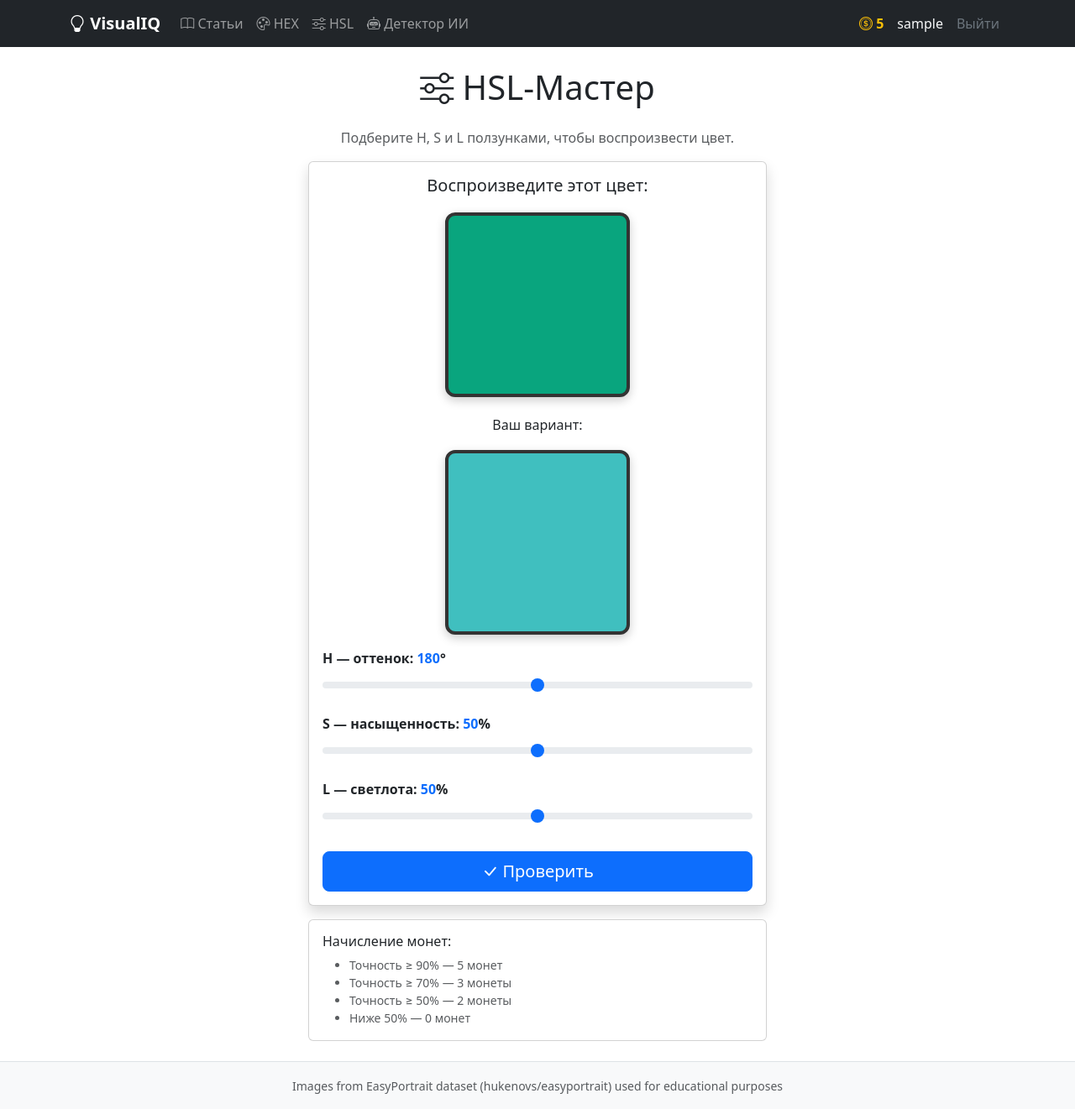
After one commit to TaMaVka/django_study, a Django app: page /play/hsl/ in a window 1280 px wide. The commit adds this page. Shown: the whole page at 84% size. Run offline with Django 5.2, Linux system fonts and the light colour scheme; the visitor is signed in with stand-in values (Sample User, id 1); data comes from the database, SQL or seed files in the repository.

Commit message:
add: ai detector, hsl game, author rewards and quadratic scoring

```diff
--- a/core/forms.py
+++ b/core/forms.py
@@ -1,7 +1,9 @@
 """Forms with validation for VisualIQ application."""
 
 import re
+
 from django import forms
+
 from .models import TheoryItem
 
 
@@ -40,8 +42,8 @@ class TheorySubmitForm(forms.ModelForm):
         content = self.cleaned_data.get('content', '')
         if len(content) < 50:
             raise forms.ValidationError(
-                'Статья слишком короткая для образовательного материала. '
-                'Добавьте больше деталей (минимум 50 символов).'
+                'Статья слишком короткая для образовательного '
+                'материала. Минимум 50 символов.'
             )
         return content
 
@@ -65,6 +67,25 @@ class HexAnswerForm(forms.Form):
         if not re.match(pattern, value):
             raise forms.ValidationError(
                 'Неверный формат. Ожидается код вида #RRGGBB, '
-                'состоящий из символа # и 6 букв A-F или цифр 0-9.'
+                'состоящий из # и 6 символов A-F / 0-9.'
             )
         return value.upper()
+
+
+class AIAnswerForm(forms.Form):
+    """Form for selecting which image is AI-generated."""
+
+    CHOICES = [('A', 'Изображение A'), ('B', 'Изображение B')]
+    answer = forms.ChoiceField(
+        choices=CHOICES,
+        widget=forms.RadioSelect,
+        label='Какое лицо сгенерировано ИИ?',
+    )
+
+
+class HSLAnswerForm(forms.Form):
+    """Form for submitting HSL color values via sliders."""
+
+    hue = forms.IntegerField(min_value=0, max_value=360)
+    saturation = forms.IntegerField(min_value=0, max_value=100)
+    lightness = forms.IntegerField(min_value=0, max_value=100)
--- /dev/null
+++ b/core/templates/core/hsl_game.html
@@ -0,0 +1,147 @@
+{% extends 'base.html' %}
+
+{% block title %}HSL-Мастер — VisualIQ{% endblock %}
+
+{% block content %}
+<div class="row justify-content-center">
+    <div class="col-md-8 col-lg-6">
+        <h1 class="text-center mb-4">
+            <i class="bi bi-sliders"></i> HSL-Мастер
+        </h1>
+        <p class="text-center text-muted">
+            Подберите H, S и L ползунками, чтобы воспроизвести цвет.
+        </p>
+
+        {% if result %}
+        <div class="card mb-4
+             border-{% if points >= 3 %}success{% elif points >= 2 %}warning{% else %}danger{% endif %}">
+            <div class="card-body text-center">
+                <h4>
+                    {% if points >= 5 %}Идеально!
+                    {% elif points >= 3 %}Хороший глаз!
+                    {% elif points >= 2 %}Неплохо!
+                    {% else %}Попробуйте ещё!{% endif %}
+                </h4>
+                <div class="d-flex justify-content-center
+                            align-items-center gap-4 my-3">
+                    <div>
+                        <div class="result-swatch"
+                             style="background-color:
+                             hsl({{ correct_h }},{{ correct_s }}%,{{ correct_l }}%);">
+                        </div>
+                        <small class="d-block mt-1">
+                            {{ correct_h }}° / {{ correct_s }}%
+                            / {{ correct_l }}%
+                        </small>
+                    </div>
+                    <div>
+                        <div class="result-swatch"
+                             style="background-color:
+                             hsl({{ user_h }},{{ user_s }}%,{{ user_l }}%);">
+                        </div>
+                        <small class="d-block mt-1">
+                            {{ user_h }}° / {{ user_s }}%
+                            / {{ user_l }}%
+                        </small>
+                    </div>
+                </div>
+                <p class="mb-1">
+                    Точность: <strong>{{ accuracy }}%</strong>
+                </p>
+                <p class="text-success fw-bold">
+                    +{{ points }} <i class="bi bi-coin text-warning"></i>
+                </p>
+            </div>
+        </div>
+        {% endif %}
+
+        <div class="card shadow">
+            <div class="card-body">
+                <h5 class="text-center">Воспроизведите этот цвет:</h5>
+                <div class="color-swatch mx-auto"
+                     style="background-color:
+                     hsl({{ h }},{{ s }}%,{{ l }}%);"></div>
+
+                <h6 class="text-center mt-4">Ваш вариант:</h6>
+                <div class="color-swatch mx-auto mb-3"
+                     id="preview"
+                     style="background-color: hsl(180,50%,50%);">
+                </div>
+
+                {% if form.errors %}
+                <div class="alert alert-danger">
+                    {% for field, errors in form.errors.items %}
+                        {% for error in errors %}
+                            <p class="mb-0">{{ error }}</p>
+                        {% endfor %}
+                    {% endfor %}
+                </div>
+                {% endif %}
+
+                <form method="post">
+                    {% csrf_token %}
+                    <div class="mb-3">
+                        <label class="form-label fw-bold">
+                            H — оттенок:
+                            <span id="hv" class="text-primary">180</span>°
+                        </label>
+                        <input type="range" class="form-range"
+                               name="hue" id="hr"
+                               min="0" max="360" value="180"
+                               oninput="upd()">
+                    </div>
+                    <div class="mb-3">
+                        <label class="form-label fw-bold">
+                            S — насыщенность:
+                            <span id="sv" class="text-primary">50</span>%
+                        </label>
+                        <input type="range" class="form-range"
+                               name="saturation" id="sr"
+                               min="0" max="100" value="50"
+                               oninput="upd()">
+                    </div>
+                    <div class="mb-3">
+                        <label class="form-label fw-bold">
+                            L — светлота:
+                            <span id="lv" class="text-primary">50</span>%
+                        </label>
+                        <input type="range" class="form-range"
+                               name="lightness" id="lr"
+                               min="0" max="100" value="50"
+                               oninput="upd()">
+                    </div>
+                    <button type="submit"
+                            class="btn btn-primary btn-lg w-100 mt-2">
+                        <i class="bi bi-check-lg"></i> Проверить
+                    </button>
+                </form>
+            </div>
+        </div>
+
+        <div class="card mt-3">
+            <div class="card-body">
+                <h6>Начисление монет:</h6>
+                <ul class="mb-0 small text-muted">
+                    <li>Точность &ge; 90% &mdash; 5 монет</li>
+                    <li>Точность &ge; 70% &mdash; 3 монеты</li>
+                    <li>Точность &ge; 50% &mdash; 2 монеты</li>
+                    <li>Ниже 50% &mdash; 0 монет</li>
+                </ul>
+            </div>
+        </div>
+    </div>
+</div>
+
+<script>
+function upd(){
+    var h=document.getElementById('hr').value;
+    var s=document.getElementById('sr').value;
+    var l=document.getElementById('lr').value;
+    document.getElementById('hv').textContent=h;
+    document.getElementById('sv').textContent=s;
+    document.getElementById('lv').textContent=l;
+    document.getElementById('preview').style.backgroundColor=
+        'hsl('+h+','+s+'%,'+l+'%)';
+}
+</script>
+{% endblock %}
--- a/core/urls.py
+++ b/core/urls.py
@@ -11,6 +11,8 @@ urlpatterns = [
     path('theory/<int:pk>/', views.theory_detail, name='theory_detail'),
     path('theory/submit/', views.theory_submit, name='theory_submit'),
     path('play/hex/', views.hex_game, name='hex_game'),
+    path('play/hsl/', views.hsl_game, name='hsl_game'),
+    path('play/ai/', views.ai_game, name='ai_game'),
     path(
         'login/',
         auth_views.LoginView.as_view(template_name='core/login.html'),
--- a/core/views.py
+++ b/core/views.py
@@ -9,9 +9,38 @@ from django.contrib.auth.decorators import login_required
 from django.contrib.auth.forms import UserCreationForm
 from django.contrib import messages as django_messages
 
-from .models import UserProfile, TheoryItem, GameSession
-from .forms import TheorySubmitForm, HexAnswerForm
+from .models import UserProfile, TheoryItem, AITask, GameSession
+from .forms import (
+    TheorySubmitForm, HexAnswerForm, AIAnswerForm, HSLAnswerForm
+)
 
+MAX_RGB_DISTANCE = 441.67
+MAX_HSL_DISTANCE = math.sqrt(3)
+
+
+def calculate_game_points(accuracy):
+    """Convert accuracy percentage to coin reward."""
+    if accuracy >= 90:
+        return 5
+    if accuracy >= 70:
+        return 3
+    if accuracy >= 50:
+        return 2
+    return 0
+
+
+def _update_coins(user, points, game_type):
+    """Save coins and create game session record."""
+    profile, _ = UserProfile.objects.get_or_create(user=user)
+    profile.coins += points
+    profile.save()
+    GameSession.objects.create(
+        user=user, game_type=game_type, points_earned=points
+    )
+    return profile
+
+
+# --- Pages ---
 
 def home(request):
     """Display the main dashboard page."""
@@ -55,7 +84,7 @@ def theory_detail(request, pk):
         else:
             django_messages.error(
                 request,
-                'Недостаточно монет! Пройдите тренажеры для заработка.'
+                'Недостаточно монет! Заработайте в тренажерах.'
             )
             return redirect('theory_list')
 
@@ -68,16 +97,17 @@ def theory_detail(request, pk):
 
 @login_required
 def theory_submit(request):
-    """Handle article submission."""
+    """Handle article submission with author tracking."""
     if request.method == 'POST':
         form = TheorySubmitForm(request.POST)
         if form.is_valid():
             theory = form.save(commit=False)
+            theory.author = request.user
             theory.is_approved = False
             theory.save()
             django_messages.success(
                 request,
-                'Спасибо! Ваша статья отправлена на модерацию.'
+                'Спасибо! Статья отправлена на модерацию.'
             )
             return redirect('theory_list')
     else:
@@ -85,8 +115,10 @@ def theory_submit(request):
     return render(request, 'core/theory_submit.html', {'form': form})
 
 
+# --- HEX game ---
+
 def generate_random_hex():
-    """Generate a random HEX color code string."""
+    """Generate a random HEX color code."""
     red = random.randint(0, 255)
     green = random.randint(0, 255)
     blue = random.randint(0, 255)
@@ -95,27 +127,18 @@ def generate_random_hex():
 
 def hex_color_distance(hex1, hex2):
     """Calculate Euclidean distance between two HEX colors."""
-    r1, g1, b1 = int(hex1[1:3], 16), int(hex1[3:5], 16), int(hex1[5:7], 16)
-    r2, g2, b2 = int(hex2[1:3], 16), int(hex2[3:5], 16), int(hex2[5:7], 16)
+    r1 = int(hex1[1:3], 16)
+    g1 = int(hex1[3:5], 16)
+    b1 = int(hex1[5:7], 16)
+    r2 = int(hex2[1:3], 16)
+    g2 = int(hex2[3:5], 16)
+    b2 = int(hex2[5:7], 16)
     return math.sqrt((r1 - r2) ** 2 + (g1 - g2) ** 2 + (b1 - b2) ** 2)
-
-
-def calculate_hex_points(accuracy):
-    """Convert accuracy percentage to coin reward."""
-    if accuracy >= 90:
-        return 5
-    if accuracy >= 70:
-        return 3
-    if accuracy >= 50:
-        return 2
-    return 0
 
 
 @login_required
 def hex_game(request):
-    """Handle the HEX Sniper game."""
-    max_rgb_distance = 441.67
-
+    """Handle the HEX Sniper game with quadratic scoring."""
     if request.method == 'POST':
         form = HexAnswerForm(request.POST)
         correct_hex = request.session.get('correct_hex', '#000000')
@@ -123,20 +146,11 @@ def hex_game(request):
         if form.is_valid():
             user_hex = form.cleaned_data['hex_code']
             distance = hex_color_distance(correct_hex, user_hex)
-            accuracy = max(0, 100 - (distance / max_rgb_distance * 100))
-            points = calculate_hex_points(accuracy)
+            ratio = distance / MAX_RGB_DISTANCE
+            accuracy = max(0, 100 * (1 - ratio) ** 2)
+            points = calculate_game_points(accuracy)
 
-            profile, _ = UserProfile.objects.get_or_create(
-                user=request.user
-            )
-            profile.coins += points
-            profile.save()
-
-            GameSession.objects.create(
-                user=request.user,
-                game_type='HEX',
-                points_earned=points,
-            )
+            _update_coins(request.user, points, 'HEX')
 
             new_color = generate_random_hex()
             request.session['correct_hex'] = new_color
@@ -164,6 +178,123 @@ def hex_game(request):
     })
 
 
+# --- HSL game ---
+
+def hsl_color_distance(h1, s1, l1, h2, s2, l2):
+    """Calculate normalized distance between two HSL colors."""
+    hue_diff = min(abs(h1 - h2), 360 - abs(h1 - h2))
+    h_norm = hue_diff / 180.0
+    s_norm = abs(s1 - s2) / 100.0
+    l_norm = abs(l1 - l2) / 100.0
+    return math.sqrt(h_norm ** 2 + s_norm ** 2 + l_norm ** 2)
+
+
+@login_required
+def hsl_game(request):
+    """Handle the HSL Master game with quadratic scoring."""
+    if request.method == 'POST':
+        form = HSLAnswerForm(request.POST)
+        cor_h = request.session.get('correct_h', 0)
+        cor_s = request.session.get('correct_s', 50)
+        cor_l = request.session.get('correct_l', 50)
+
+        if form.is_valid():
+            usr_h = form.cleaned_data['hue']
+            usr_s = form.cleaned_data['saturation']
+            usr_l = form.cleaned_data['lightness']
+
+            distance = hsl_color_distance(
+                cor_h, cor_s, cor_l, usr_h, usr_s, usr_l
+            )
+            ratio = distance / MAX_HSL_DISTANCE
+            accuracy = max(0, 100 * (1 - ratio) ** 2)
+            points = calculate_game_points(accuracy)
+
+            _update_coins(request.user, points, 'HSL')
+
+            new_h = random.randint(0, 359)
+            new_s = random.randint(30, 90)
+            new_l = random.randint(25, 75)
+            request.session['correct_h'] = new_h
+            request.session['correct_s'] = new_s
+            request.session['correct_l'] = new_l
+
+            return render(request, 'core/hsl_game.html', {
+                'form': HSLAnswerForm(),
+                'h': new_h, 's': new_s, 'l': new_l,
+                'result': True,
+                'correct_h': cor_h, 'correct_s': cor_s,
+                'correct_l': cor_l,
+                'user_h': usr_h, 'user_s': usr_s,
+                'user_l': usr_l,
+                'accuracy': round(accuracy, 1),
+                'points': points,
+            })
+
+        return render(request, 'core/hsl_game.html', {
+            'form': form,
+            'h': cor_h, 's': cor_s, 'l': cor_l,
+        })
+
+    hue = random.randint(0, 359)
+    sat = random.randint(30, 90)
+    lit = random.randint(25, 75)
+    request.session['correct_h'] = hue
+    request.session['correct_s'] = sat
+    request.session['correct_l'] = lit
+    return render(request, 'core/hsl_game.html', {
+        'form': HSLAnswerForm(),
+        'h': hue, 's': sat, 'l': lit,
+    })
+
+
+# --- AI game ---
+
+@login_required
+def ai_game(request):
+    """Handle the AI Detector game."""
+    all_tasks = list(AITask.objects.all())
+    if not all_tasks:
+        django_messages.info(
+            request, 'AI-задачи ещё не загружены. Попробуйте позже.'
+        )
+        return redirect('home')
+
+    if request.method == 'POST':
+        form = AIAnswerForm(request.POST)
+        task_id = request.POST.get('task_id')
+        task = get_object_or_404(AITask, pk=task_id)
+
+        if form.is_valid():
+            is_correct = (
+                form.cleaned_data['answer'] == task.correct_answer
+            )
+            points = 1 if is_correct else 0
+            _update_coins(request.user, points, 'AI')
+
+            new_task = random.choice(all_tasks)
+            return render(request, 'core/ai_game.html', {
+                'task': new_task,
+                'form': AIAnswerForm(),
+                'result': True,
+                'is_correct': is_correct,
+                'points': points,
+                'explanation': task.explanation,
+            })
+
+        task = random.choice(all_tasks)
+        return render(request, 'core/ai_game.html', {
+            'task': task, 'form': form,
+        })
+
+    task = random.choice(all_tasks)
+    return render(request, 'core/ai_game.html', {
+        'task': task, 'form': AIAnswerForm(),
+    })
+
+
+# --- Auth ---
+
 def register_view(request):
     """Handle new user registration."""
     if request.method == 'POST':
--- a/requirements.txt
+++ b/requirements.txt
@@ -10,6 +10,8 @@ mccabe==0.7.0
 pillow==12.1.1
 platformdirs==4.9.4
 pylint==4.0.5
+pylint-django==2.7.0
+pylint-plugin-utils==0.9.0
 sqlparse==0.5.5
 tomli==2.4.1
 tomlkit==0.14.0
--- a/templates/base.html
+++ b/templates/base.html
@@ -31,11 +31,16 @@
                     </li>
                     <li class="nav-item">
                         <a class="nav-link" href="{% url 'hex_game' %}">
-                            <i class="bi bi-palette"></i> HEX-Снайпер
+                            <i class="bi bi-palette"></i> HEX
                         </a>
                     </li>
                     <li class="nav-item">
-                        <a class="nav-link disabled">
+                        <a class="nav-link" href="{% url 'hsl_game' %}">
+                            <i class="bi bi-sliders"></i> HSL
+                        </a>
+                    </li>
+                    <li class="nav-item">
+                        <a class="nav-link" href="{% url 'ai_game' %}">
                             <i class="bi bi-robot"></i> Детектор ИИ
                         </a>
                     </li>
@@ -44,7 +49,7 @@
                     {% if user.is_authenticated %}
                         <li class="nav-item">
                             <span class="nav-link text-warning fw-bold">
-                                <i class="bi bi-coin"></i> {{ user_coins }} монет
+                                <i class="bi bi-coin"></i> {{ user_coins }}
                             </span>
                         </li>
                         <li class="nav-item">
@@ -57,7 +62,8 @@
                                   class="d-inline">
                                 {% csrf_token %}
                                 <button type="submit"
-                                        class="nav-link btn btn-link text-secondary">
+                                        class="nav-link btn btn-link
+                                               text-secondary">
                                     Выйти
                                 </button>
                             </form>
@@ -65,13 +71,11 @@
                     {% else %}
                         <li class="nav-item">
                             <a class="nav-link" href="{% url 'login' %}">
-                                Войти
-                            </a>
+                                Войти</a>
                         </li>
                         <li class="nav-item">
                             <a class="nav-link" href="{% url 'register' %}">
-                                Регистрация
-                            </a>
+                                Регистрация</a>
                         </li>
                     {% endif %}
                 </ul>
@@ -82,15 +86,14 @@
     <main class="container my-4 flex-grow-1">
         {% if messages %}
             {% for message in messages %}
-                <div class="alert alert-{{ message.tags }} alert-dismissible fade show"
-                     role="alert">
+                <div class="alert alert-{{ message.tags }}
+                            alert-dismissible fade show" role="alert">
                     {{ message }}
                     <button type="button" class="btn-close"
                             data-bs-dismiss="alert"></button>
                 </div>
             {% endfor %}
         {% endif %}
-
         {% block content %}{% endblock %}
     </main>
 
```
Also changed, not shown: core/admin.py (+19 -1 lines), core/models.py (+11 -12 lines), core/templates/core/ai_game.html (added, +92 -0 lines), core/templates/core/home.html (+40 -31 lines), core/templates/core/theory_detail.html (+33 -15 lines), core/templates/core/theory_list.html (+17 -7 lines), core/apps.py (line endings or trailing spaces), core/context_processors.py (line endings or trailing spaces), core/migrations/0003_theoryitem_author_alter_gamesession_game_type.py (added), 1 other file.
